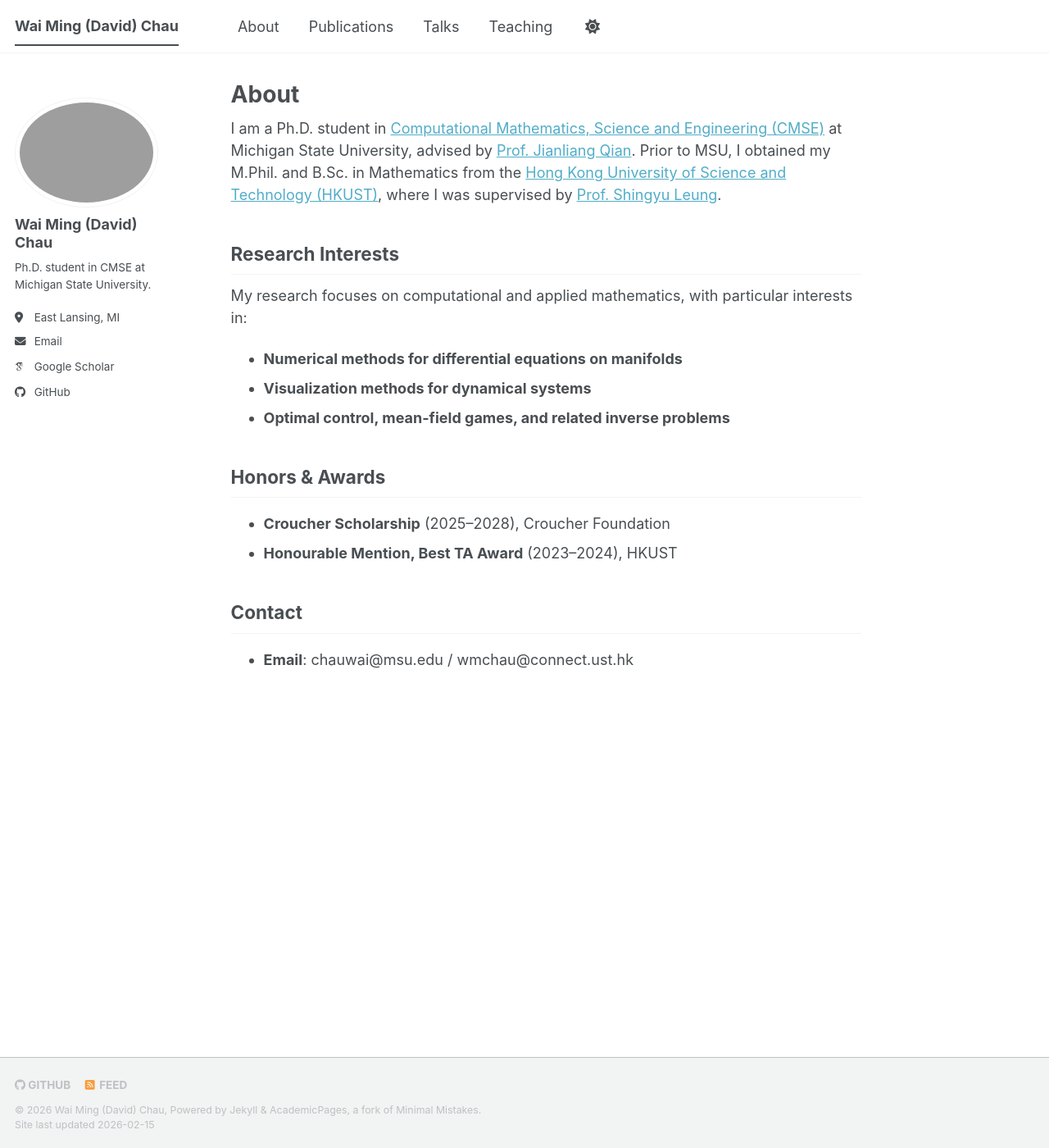
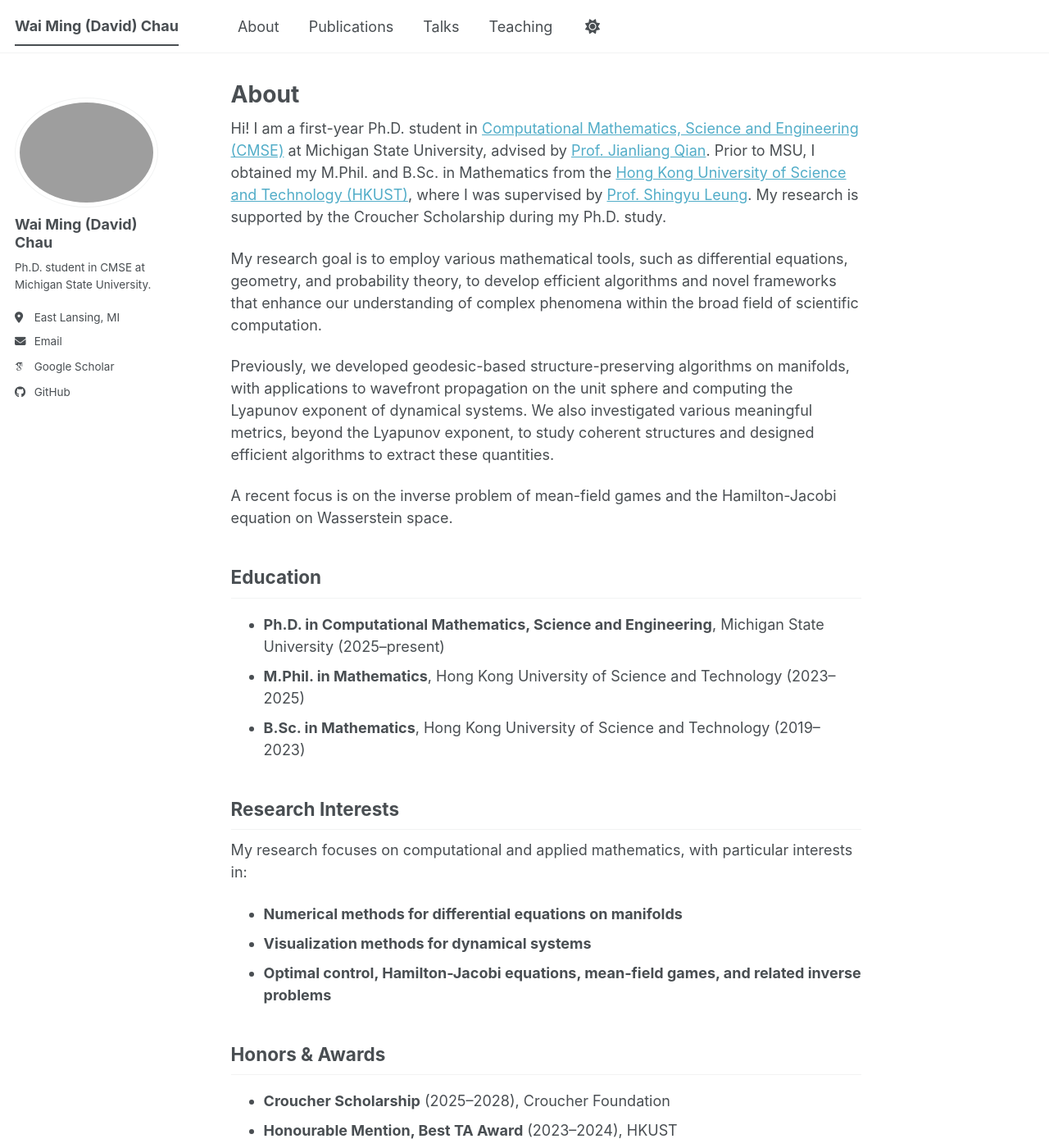
Before and after one commit to wm-chau/wm-chau.github.io, a Jekyll site: the page built from _pages/about.md, in a window 1280 px wide and 1400 px high. Shown: the whole window at 82% size. Built offline with Jekyll 4.4.1, drawn with Linux system fonts in a browser that asks for light colours; some web fonts are replaced; a script bundle is joined from its source files by our own code; library files that are not in the unit come from our copies.

Commit message:
Revise about page with updated bio and research focus
Updated personal and research information, added education details, and refined research interests.

```diff
--- a/_pages/about.md
+++ b/_pages/about.md
@@ -7,22 +7,28 @@ redirect_from:
   - /about/
   - /about.html
 ---
+Hi! I am a first-year Ph.D. student in [Computational Mathematics, Science and Engineering (CMSE)](https://cmse.msu.edu/) at Michigan State University, advised by [Prof. Jianliang Qian](https://users.math.msu.edu/users/qian/). Prior to MSU, I obtained my M.Phil. and B.Sc. in Mathematics from the [Hong Kong University of Science and Technology (HKUST)](https://www.math.hkust.edu.hk/), where I was supervised by [Prof. Shingyu Leung](https://www.math.hkust.edu.hk/~masyleung/). My research is supported by the Croucher Scholarship during my Ph.D. study.
 
-I am a Ph.D. student in [Computational Mathematics, Science and Engineering (CMSE)](https://cmse.msu.edu/) at Michigan State University, advised by [Prof. Jianliang Qian](https://users.math.msu.edu/users/qian/). Prior to MSU, I obtained my M.Phil. and B.Sc. in Mathematics from the [Hong Kong University of Science and Technology (HKUST)](https://www.math.hkust.edu.hk/), where I was supervised by [Prof. Shingyu Leung](https://www.math.hkust.edu.hk/~masyleung/).
+My research goal is to employ various mathematical tools, such as differential equations, geometry, and probability theory, to develop efficient algorithms and novel frameworks that enhance our understanding of complex phenomena within the broad field of scientific computation.
+
+Previously, we developed geodesic-based structure-preserving algorithms on manifolds, with applications to wavefront propagation on the unit sphere and computing the Lyapunov exponent of dynamical systems. We also investigated various meaningful metrics, beyond the Lyapunov exponent, to study coherent structures and designed efficient algorithms to extract these quantities.
+
+A recent focus is on the inverse problem of mean-field games and the Hamilton-Jacobi equation on Wasserstein space.
+
+## Education
+- **Ph.D. in Computational Mathematics, Science and Engineering**, Michigan State University (2025–present)
+- **M.Phil. in Mathematics**, Hong Kong University of Science and Technology (2023–2025)
+- **B.Sc. in Mathematics**, Hong Kong University of Science and Technology (2019–2023)
 
 ## Research Interests
-
 My research focuses on computational and applied mathematics, with particular interests in:
-
 - **Numerical methods for differential equations on manifolds**
 - **Visualization methods for dynamical systems**
-- **Optimal control, mean-field games, and related inverse problems**
+- **Optimal control, Hamilton-Jacobi equations, mean-field games, and related inverse problems**
 
 ## Honors & Awards
-
 - **Croucher Scholarship** (2025–2028), Croucher Foundation
 - **Honourable Mention, Best TA Award** (2023–2024), HKUST
 
 ## Contact
-
 - **Email**: chauwai@msu.edu / wmchau@connect.ust.hk
```
